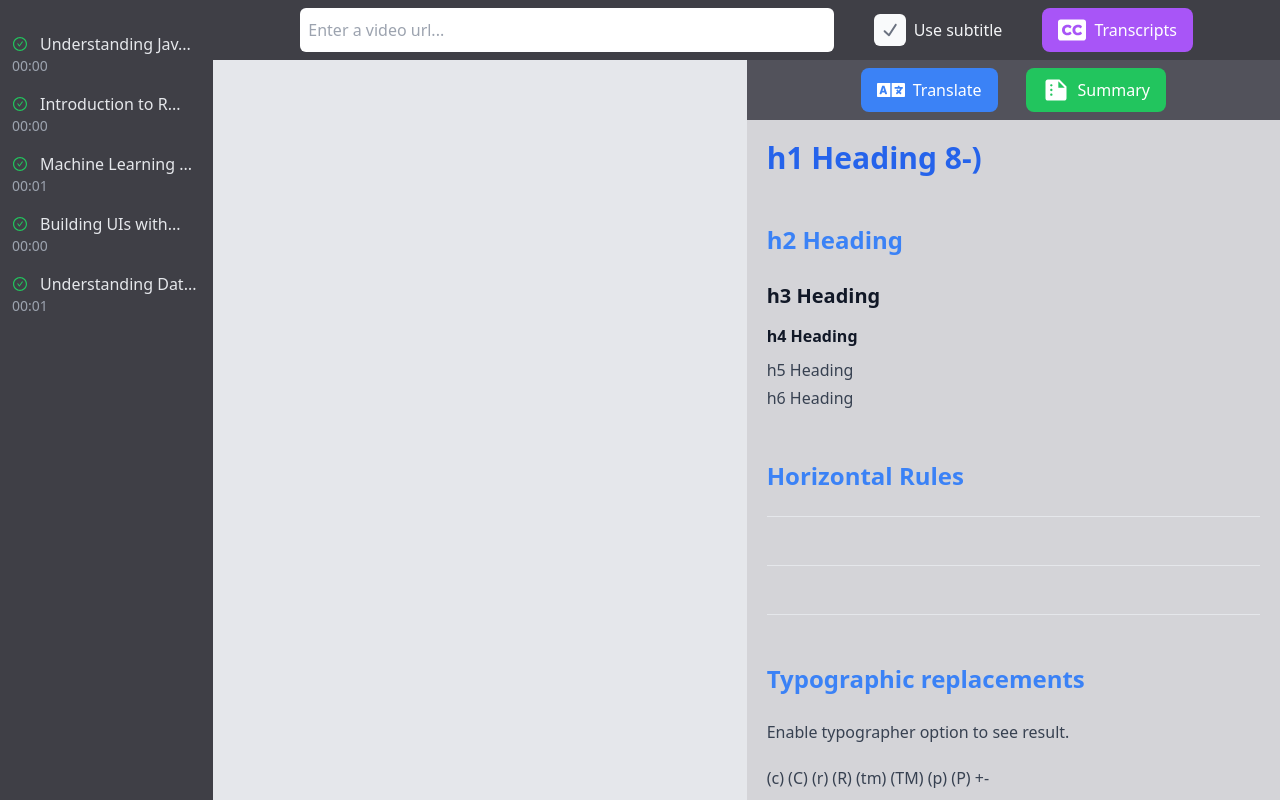
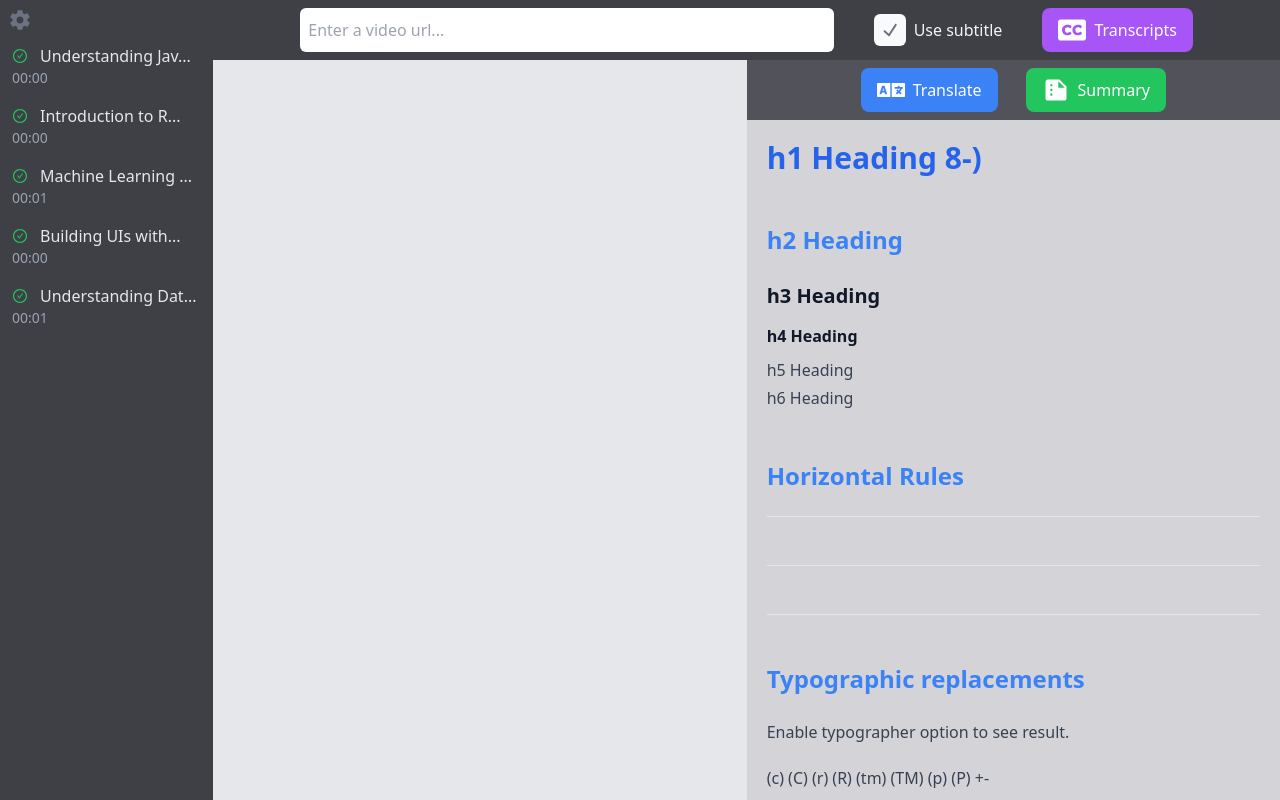
Before and after one commit to bruceunx/video-maestro, a React (Vite) app: page / in a window 1280 px wide. Built offline with nearby package versions, Linux system fonts and the light colour scheme.

Commit message:
feat: add setting button

```diff
--- a/src/App.tsx
+++ b/src/App.tsx
@@ -3,6 +3,7 @@ import ReactMarkdown from "react-markdown";
 import remarkGfm from "remark-gfm";
 import { FaLanguage, FaClosedCaptioning } from "react-icons/fa";
 import { MdSummarize } from "react-icons/md";
+import { IoMdSettings } from "react-icons/io";
 
 import { invoke } from "@tauri-apps/api/core";
 import { listen } from "@tauri-apps/api/event";
@@ -121,6 +122,12 @@ function App() {
     <>
       <div className="flex h-screen w-screen">
         <div className="flex flex-col w-64 h-full bg-zinc-700 text-white justify-stretch">
+          <button
+            className=" p-2 rounded-full transition-colors"
+            aria-label="Settings"
+          >
+            <IoMdSettings className="w-6 h-6 text-gray-500 hover:text-gray-400 active:text-gray-300" />
+          </button>
           <VideoItems items={videoList} />
         </div>
         <div id="main" className="flex flex-col bg-gray-200 w-full">
--- a/src/components/VideoItems.tsx
+++ b/src/components/VideoItems.tsx
@@ -52,7 +52,7 @@ const VideoItems = ({ items }: VideoListProps) => {
   }, []);
   return (
     <div
-      className="flex flex-col gap-2 h-full pt-7 px-2 overflow-y-hidden"
+      className="flex flex-col gap-2 h-full px-2 overflow-y-hidden"
       style={{
         height: contentHeight,
       }}
```
